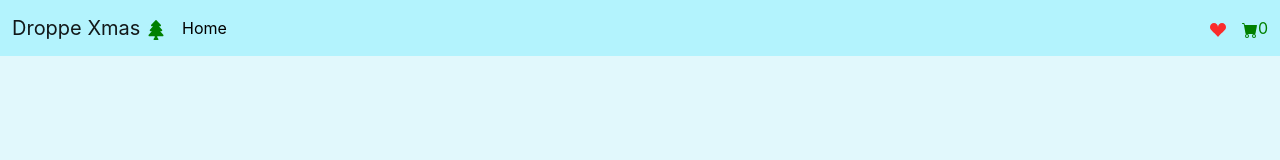
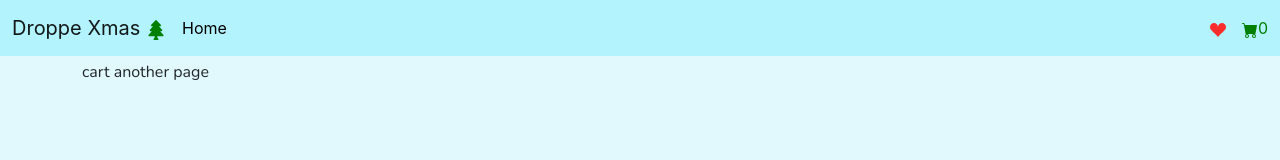
Before and after one commit to thihuong1010/react-ecommer, a React (Create React App) app: page /cartgo in a window 1280 px wide. Shown: the top 160 px of the page. Built offline with nearby package versions, Linux system fonts and the light colour scheme; no server answers.

Commit message:
some css

```diff
--- a/src/App.js
+++ b/src/App.js
@@ -5,6 +5,7 @@ import Cart from './components/Cart';
 import {CartProvider} from 'react-use-cart';
 import Wishlist from './components/Wishlist';
 import Cartgo from './components/Cartgo';
+import Navbar from './components/Navbar';
 
 function App() {
   /* fetch product */
@@ -21,6 +22,7 @@ function App() {
     <CartProvider>
       <Router>
         <Route exact path="/">
+          <Navbar data={data}/>
           <div className="container">
             <div className="row">
               <div className="col-sm-8">
@@ -33,10 +35,10 @@ function App() {
           </div>
         </Route>
         <Route path="/wishlist">
-          <Wishlist/>
+          <Wishlist data={data}/>
         </Route>
         <Route path="/cartgo">
-          <Cartgo/>
+          <Cartgo data={data}/>
         </Route>
       </Router>
     </CartProvider>
--- a/src/components/Cart.js
+++ b/src/components/Cart.js
@@ -55,8 +55,9 @@ const Cart = () => {
             </table>
           </div>
         </div>
+        <div className="text-center">
           <div className="col-auto ms-auto">
-          <h3>Total price: $ {cartTotal}</h3>
+            <h4>Total price: $ {cartTotal}</h4>
           </div>
           <div id="clear_check" className="col-auto">
             <button className="btn btn-danger m-2"
@@ -65,6 +66,7 @@ const Cart = () => {
             <button className="btn btn-warning m-2">Check out</button>
           </div>
         </div>
+      </div>
     </section>
     )
 }
--- a/src/components/Cartgo.js
+++ b/src/components/Cartgo.js
@@ -5,7 +5,7 @@ const Cartgo = () => {
     return (
         <>
         <Navbar/>
-        <div>
+        <div className="container">
             cart another page
         </div>
         </>
--- a/src/components/Main.js
+++ b/src/components/Main.js
@@ -1,11 +1,9 @@
 import React from 'react';
 import Products from './Products';
-import Navbar from './Navbar';
 
 const Main = ({data}) => {
     return (
         <>
-        <Navbar data={data}/>
         <h4 className="text-center mt-3">Products</h4>
         <section className="container py-4">
                 <div className="row justify-content-center">
--- a/src/components/Products.js
+++ b/src/components/Products.js
@@ -13,7 +13,7 @@ const Products = ({data}) => {
                     <h5 id="prod_title">{prods.title}</h5>
                     <h5>$ {prods.price}</h5>
                     <div className="btn-group" role="group" aria-label="Basic mixed styles example">
-                        <button type="button" className="btn btn-success"
+                        <button id="addtocart" type="button" className="btn btn-success"
                         onClick={() => addItem(prods)}>Add to cart</button>
                     </div>
                 </div>
--- a/src/components/Wishlist.js
+++ b/src/components/Wishlist.js
@@ -5,7 +5,7 @@ const Wishlist = () => {
     return (
         <>
         <Navbar/>
-        <div>
+        <div className="container">
             Wishlist
         </div>
         </>
```
Lines whose indentation alone changed are shown as unchanged.
